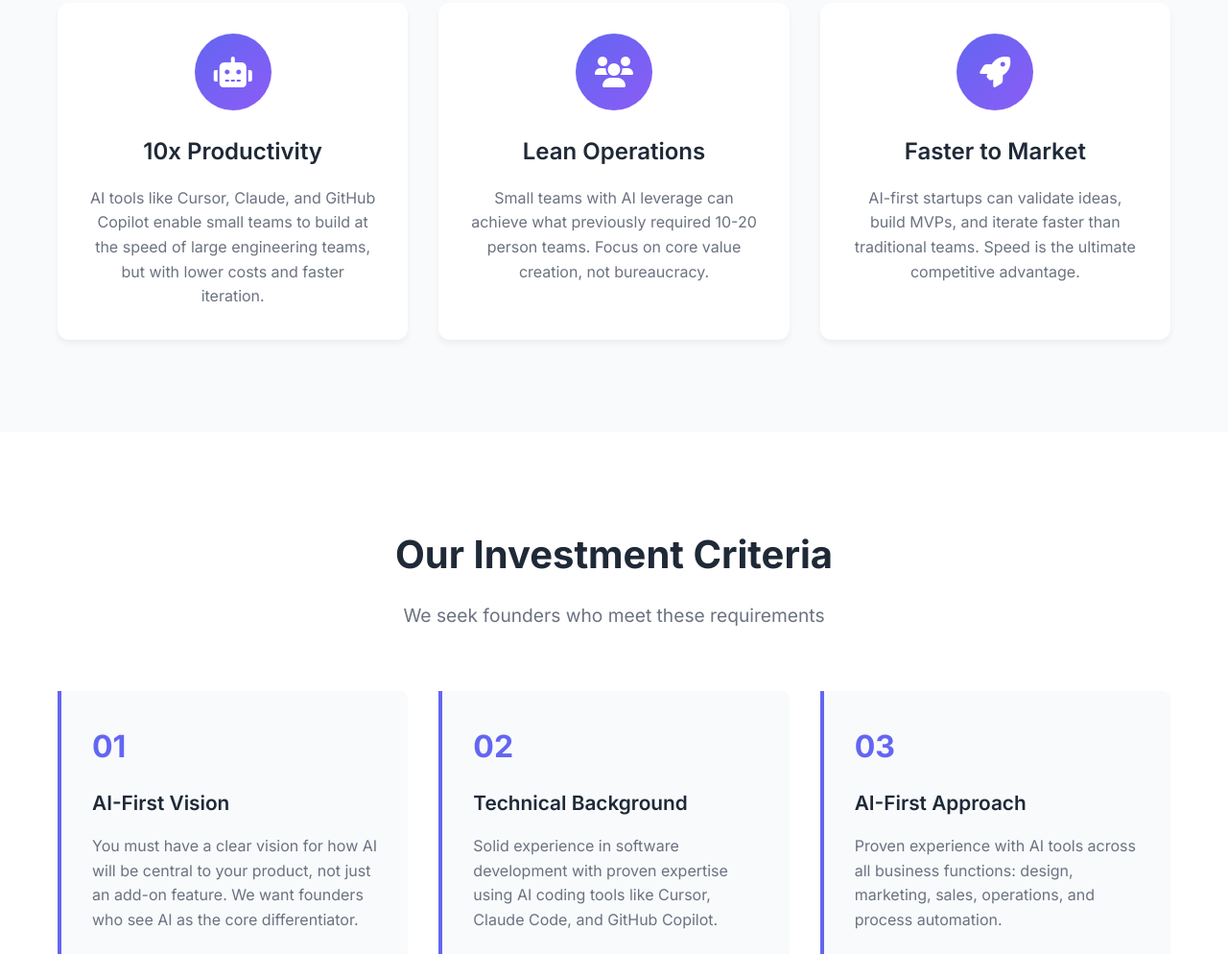
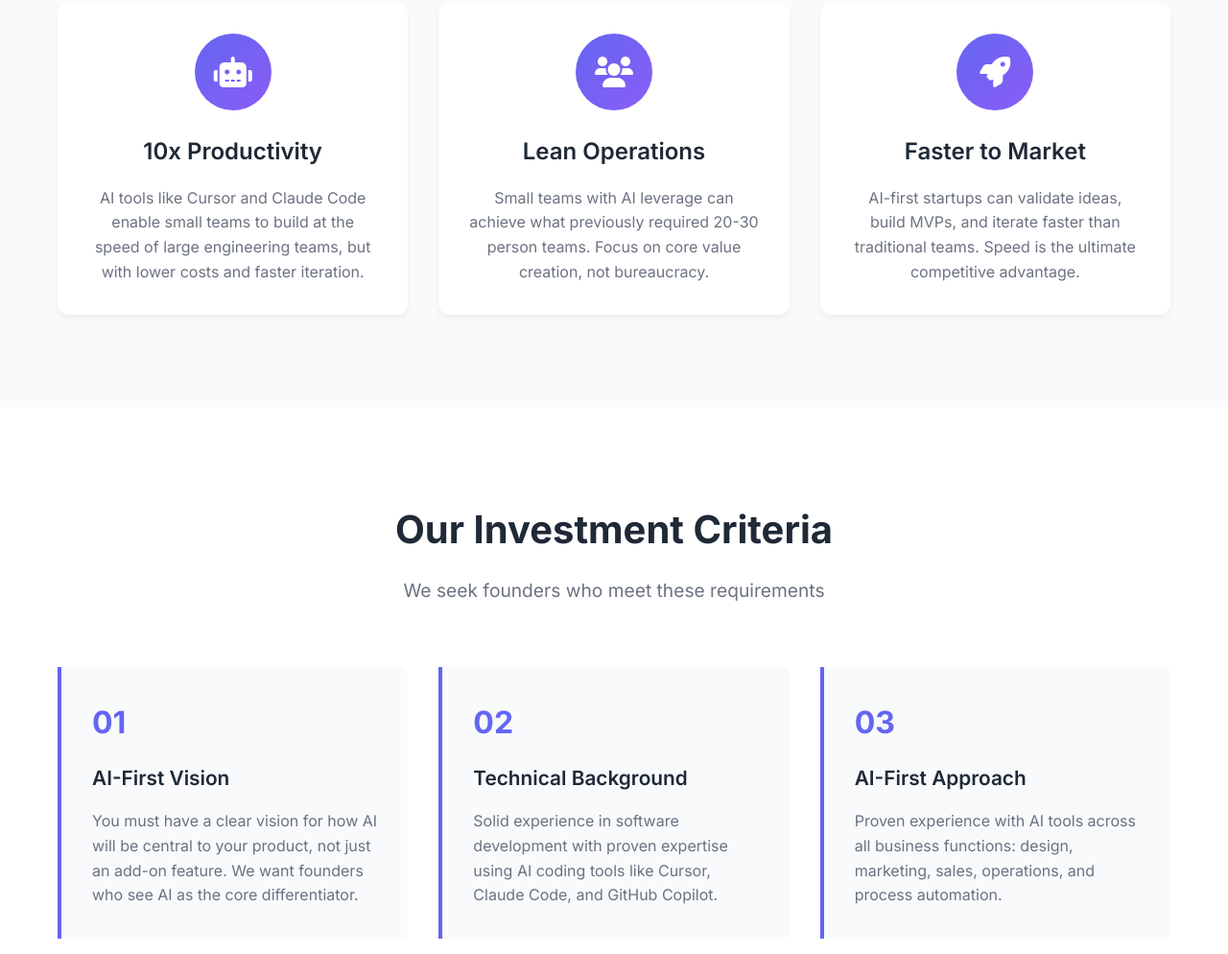
Before and after one commit to jlisenberg/aifounders-website, a website: page index.html in a window 1280 px wide. Shown: the part 1810-2804 px from the top of the page at 96% size. Drawn offline with nearby package versions, Linux system fonts and the light colour scheme.

Commit message:
Update AI-First small teams section: swap to Claude Code, remove Copilot, and change 10-20 to 20-30

```diff
--- a/index.html
+++ b/index.html
@@ -114,14 +114,14 @@
                         <i class="fas fa-robot"></i>
                     </div>
                     <h3 data-en="10x Productivity" data-es="Productividad 10x">10x Productivity</h3>
-                    <p data-en="AI tools like Cursor, Claude, and GitHub Copilot enable small teams to build at the speed of large engineering teams, but with lower costs and faster iteration." data-es="Herramientas de IA como Cursor, Claude, y GitHub Copilot permiten a equipos pequeños construir a la velocidad de equipos de ingeniería grandes, pero con menores costos e iteración más rápida.">AI tools like Cursor, Claude, and GitHub Copilot enable small teams to build at the speed of large engineering teams, but with lower costs and faster iteration.</p>
+                    <p data-en="AI tools like Cursor and Claude Code enable small teams to build at the speed of large engineering teams, but with lower costs and faster iteration." data-es="Herramientas de IA como Cursor y Claude Code permiten a equipos pequeños construir a la velocidad de equipos de ingeniería grandes, pero con menores costos e iteración más rápida.">AI tools like Cursor and Claude Code enable small teams to build at the speed of large engineering teams, but with lower costs and faster iteration.</p>
                 </div>
                 <div class="ai-card">
                     <div class="card-icon">
                         <i class="fas fa-users"></i>
                     </div>
                     <h3 data-en="Lean Operations" data-es="Operaciones Lean">Lean Operations</h3>
-                    <p data-en="Small teams with AI leverage can achieve what previously required 10-20 person teams. Focus on core value creation, not bureaucracy." data-es="Equipos pequeños con leverage de IA pueden lograr lo que anteriormente requería equipos de 10-20 personas. Enfócate en la creación de valor central, no en burocracia.">Small teams with AI leverage can achieve what previously required 10-20 person teams. Focus on core value creation, not bureaucracy.</p>
+                    <p data-en="Small teams with AI leverage can achieve what previously required 20-30 person teams. Focus on core value creation, not bureaucracy." data-es="Equipos pequeños con leverage de IA pueden lograr lo que anteriormente requería equipos de 20-30 personas. Enfócate en la creación de valor central, no en burocracia.">Small teams with AI leverage can achieve what previously required 20-30 person teams. Focus on core value creation, not bureaucracy.</p>
                 </div>
                 <div class="ai-card">
                     <div class="card-icon">
```
